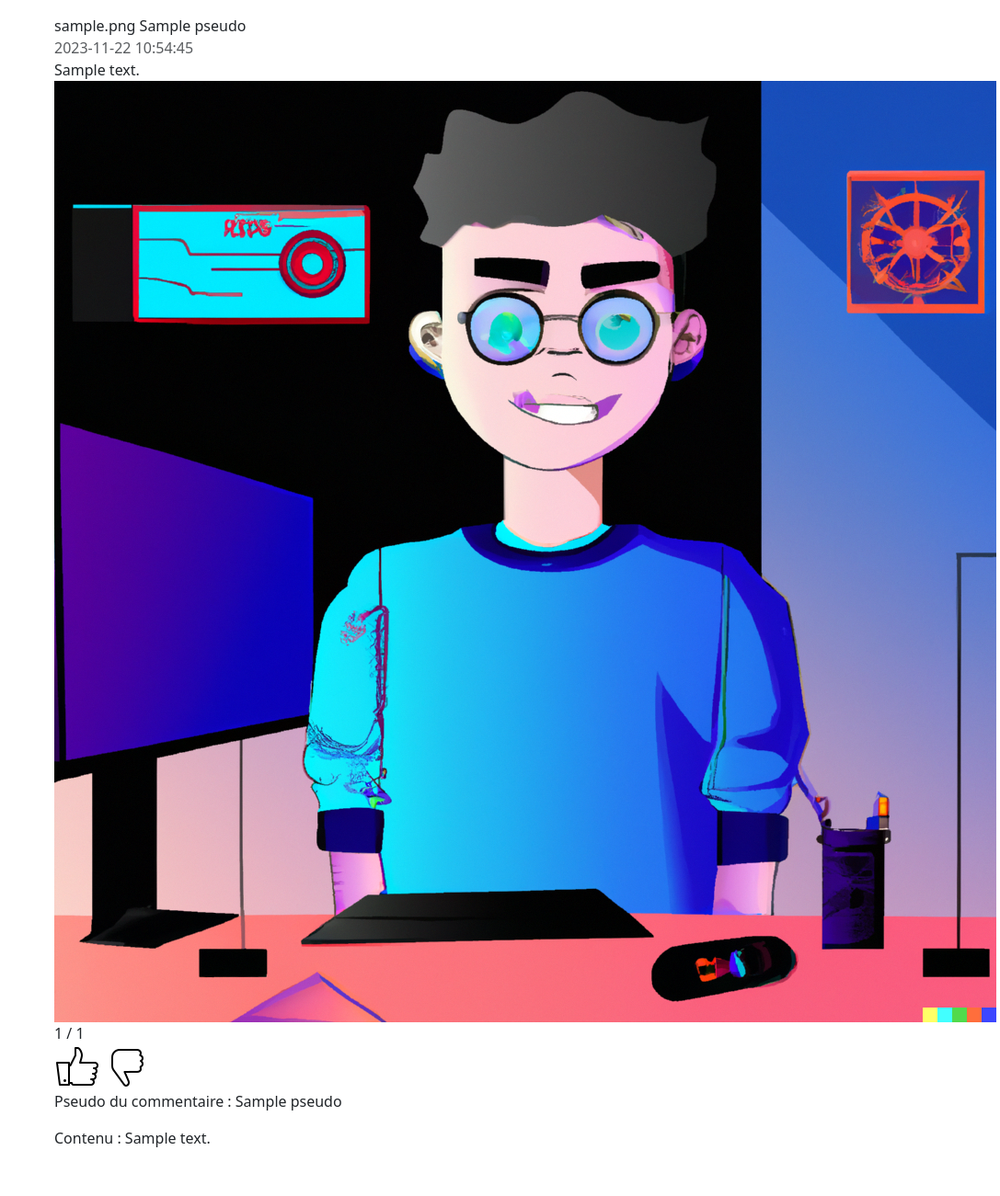
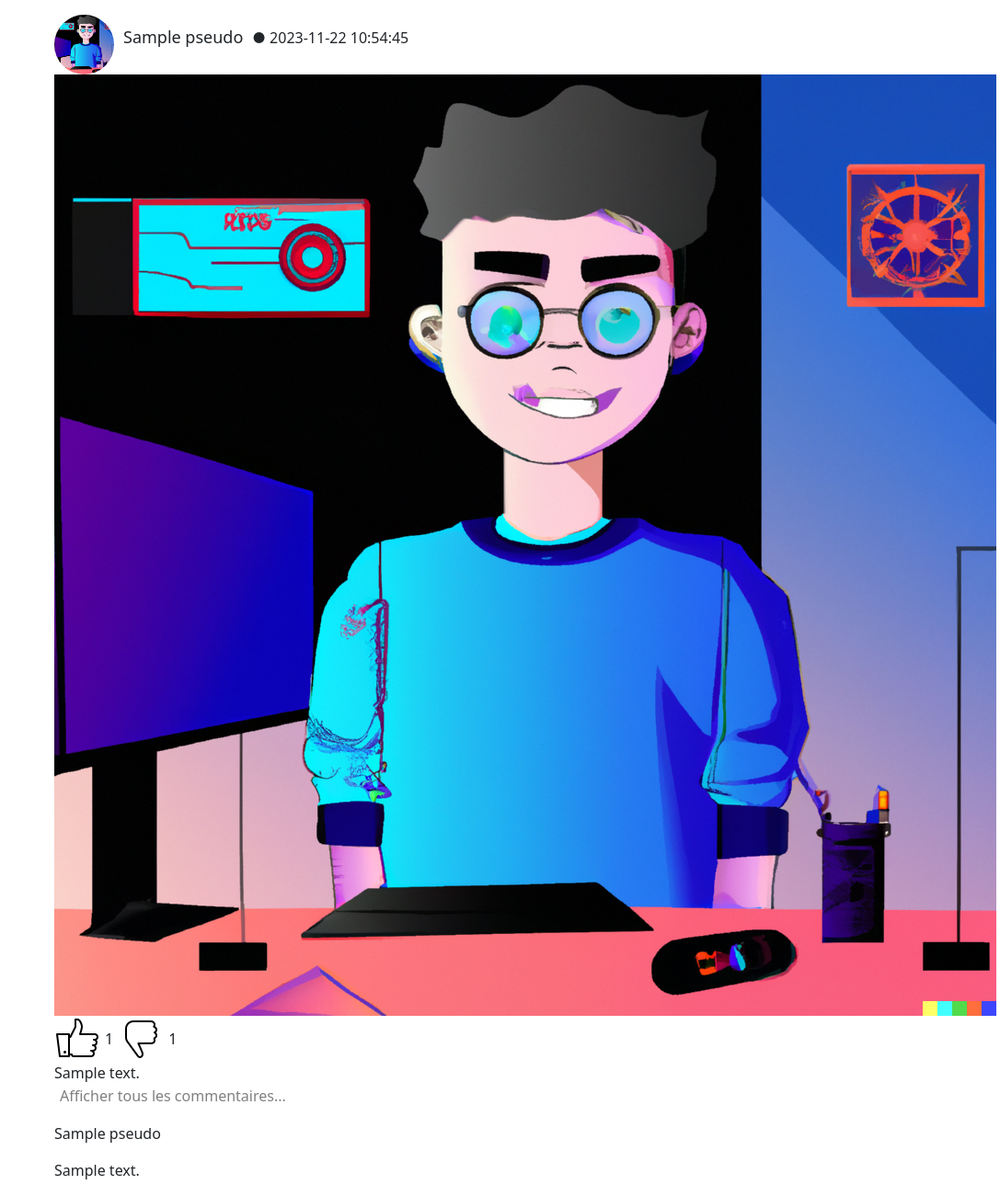
Before and after one commit to LioznTheBun/instagrume_groupe3_client, a Symfony app: template templates/accueil.html.twig in a window 1320 px wide. Shown: the part 96-1397 px from the top of the page at 92% size, without its empty margins (233-1320 px from the left). Before the commit the page ends 1344 px from the top, so only its background shows below. Run offline with Twig, Linux system fonts and the light colour scheme; the template is opened without the code that fills it: most values are stand-ins (such as "Sample title", 1, 10 or a date in 2020); some libraries are stand-ins or nearby versions.

Commit message:
Accueil, profil css

```diff
--- a/public/css/accueil.css
+++ b/public/css/accueil.css
@@ -23,8 +23,9 @@
     height: 50%;
 }
 
-img {
+.buttonShowPost {
     border: none;
+    background: none;
 }
 
 .close {
@@ -73,3 +74,71 @@ img {
 .bottom-section {
     margin-top: auto;
 }
+
+.popup-content-publication {
+    display: flex;
+}
+
+.popupPublication {
+    display: none;
+    position: fixed;
+    top: 0;
+    left: 0;
+    width: 100%;
+    height: 100%;
+    background-color: rgba(0, 0, 0, 0.7);
+}
+
+.popup-content-publication {
+    position: absolute;
+    top: 50%;
+    left: 50%;
+    transform: translate(-50%, -50%);
+    background-color: #fff;
+    border-radius: 5px;
+    box-shadow: 0 0 10px rgba(0, 0, 0, 0.3);
+    width: 90%;
+    height: 90%;
+}
+
+
+.left-content-popup img {
+    width: 100%;
+    height: 100%;
+}
+
+.right-content-popup {
+    padding: 25px;
+    width: 60%;
+    height: 100%;
+}
+
+.more_infos {
+    font-weight: lighter;
+    color: grey
+}
+
+.likes_dislikes_section {
+    display: flex;
+    align-items: center;
+    gap: 5px;
+}
+
+.post-header {
+    display: flex;
+    align-items: center;
+    gap: 10px;
+}
+
+.avatar_user {
+    border-radius: 100%;
+    width: 65px;
+}
+
+.pseudo_user {
+    font-size: 18px;
+}
+
+.date_post {
+    font-weight: lighter;
+}
--- a/public/js/accueil.js
+++ b/public/js/accueil.js
@@ -1,5 +1,13 @@
 function showPopup() {
     document.getElementById('popup').style.display = 'block';
+}
+
+function showPublication() {
+    document.getElementById('popupPublication').style.display = 'block';
+}
+
+function closePopupPublication() {
+    document.getElementById('popupPublication').style.display = 'none';
 }
 
 function closePopup() {
@@ -21,3 +29,25 @@ function PreviewImage() {
         document.getElementById("uploadPreview").src = oFREvent.target.result;
     };
 };
+function createPublication() {
+    var modalCreatePublication = document.getElementById('publishButton');
+    modalCreatePublication.addEventListener('click', function (event) {
+        let dataToSend = new Object();
+        dataToSend.description = document.getElementById('inputDescription').value;
+
+        let ajaxRequest = new XMLHttpRequest();
+        ajaxRequest.addEventListener('readystatechange', function () {
+            if (ajaxRequest.readyState === 4) {
+                if (ajaxRequest.status === 200) {
+                    location.reload();
+                } else {
+                    console.log('Status error: ' + ajaxRequest.status);
+                }
+            }
+        });
+
+        ajaxRequest.open('POST', '/publications');
+        ajaxRequest.setRequestHeader('Content-Type', 'application/json');
+        ajaxRequest.send(JSON.stringify(dataToSend));
+    });
+}
--- a/templates/accueil.html.twig
+++ b/templates/accueil.html.twig
@@ -14,57 +14,80 @@
 {% endblock %}
 
 {% block body %}
-	<!--Bouche for qui n'affiche que 3 posts-->
-	{% for post in posts|slice(0, 3) %}
-	<div class="container">
-
-		<div class="row justify-content-center">
-			<div class="col-md-8 mt-3">
-				<article class="post mb-3">
-				{% if role == 'membre' %}
-					<button id="createPublicationBtn" class="button_add_post" onclick="showPopup()"><img src="{{ asset('images/add_post.png') }}"></button></img>
+		{% if app.session.get('role') != NULL %}
+		<button id="createPublicationBtn" class="button_add_post" onclick="showPopup()">
+			<img src="{{ asset('images/add_post.png') }}">
+		</button>
 		<div id="popup" class="popup">
 			<div class="popup-content">
 				<div class="close" onclick="closePopup()">Fermer</div>
-							<div class="div_input_description"><input class="input_description_post" type="text" placeholder="À quoi pensez-vous ?"></input></div>
+				<label for='inputDescription' class='form-label'></label>
+				<input id='inputDescription' class='form-control' type='text'>
 				<img id="uploadPreview" style="width: 300px; height: 280px;" />
 				<div class="bottom-section">
-								<div class="div_publier"><button class="publier">Publier</button></div>
+					<div class="div_publier">
+						<button class="publier" id="publishButton" onclick="createPublication()">Publier</button>
+					</div>
 					<input id="uploadImage" type="file" name="myPhoto" onchange="PreviewImage();" />
 				</div>
 			</div>
 		</div>
 	{% endif %}
+	<!--Bouche for qui n'affiche que 3 posts-->
+	{% for post in posts|slice(0, 3) %}
+	<div class="container">
+		<div class="row justify-content-center">
+			<div class="col-md-8 mt-3">
+				<article class="post mb-3">
 					<header class="post-header">
-						<div class="avatar_pseudo_user"> {{ post.auteur.avatar }} {{ post.auteur.pseudo }} </div>
+						<!--<div class="avatar_pseudo_user"> {{ post.auteur.avatar }} {{ post.auteur.pseudo }} </div> -->
+						<a href="/profil"><img class="avatar_user" src="{{ asset('images/photo-test1.png') }}" alt=""></a>
+						<p class="pseudo_user">{{ post.auteur.pseudo }}</p>
+						<p class="date_post">● {{ post.date_publication.timestamp | date('Y-m-d H:i:s') }}</p>
 					</header>
-					<div class="post-footer text-muted">
-						{{ post.date_publication.timestamp | date('Y-m-d H:i:s') }}
+					<!-- TODO: Vérifier comment sera entrée l'image dans la BDD en base 64 -->
+					<img class="post-img-top" src="{{ asset('images/photo-test1.png') }}" alt="">
+					<div class="post-footer">
+						<div class="likes_dislikes_section">
+								<img class="" src="{{ asset('images/like.png') }}"></img>
+								{{ post.rating_publication.likes_count }}
+								<img class="" src="{{ asset('images/dislike.png') }}"></img>
+								{{ post.rating_publication.dislikes_count }}
 						</div>
 						<div class="post-body">
 							<section class="description post-text">{{ post.description }}</section>
 						</div>
-					<!-- TODO: Vérifier comment sera entrée l'image dans la BDD en base 64 -->
-					<img class="post-img-top" src="{{ asset('images/photo-test1.png') }}" alt="">
-
-
-					<div class="post-footer">
-						<section class="ratio">{{ post.rating_publication.likes_count }} / {{ post.rating_publication.dislikes_count }}</section>
-						<div>
-							<img class="" src="{{ asset('images/like.png') }}"></img> <img class="" src="{{ asset('images/dislike.png') }}"></img>
+						<button class="buttonShowPost" onclick="showPublication()"><p class="more_infos">Afficher tous les commentaires...</p></button>
+						{% for commentaire in post.commentaires | slice(0, 1) %}
+								<div class="commentaire post">
+									<div class="post-body">
+										<p class="post-text">{{ commentaire.auteur.pseudo }}</p>
+										<p class="post-text">{{ commentaire.contenu }}</p>
 									</div>
 								</div>
-					<div class="post-footer">
+						{% endfor %}
+					</div>
+					<div id="popupPublication" class="popupPublication">
+						<div class="popup-content-publication">
+							<div class="close" onclick="closePopupPublication()">Fermer</div>
+							<div class="left-content-popup">
+								<img class="post-img-top" src="{{ asset('images/photo-test1.png') }}" alt="">
+							</div>
+							<div class="right-content-popup">
+								<div class="avatar_pseudo_user"> {{ post.auteur.avatar }} {{ post.auteur.pseudo }} </div>
+								<p>{{ post.description }}</p>
 								<section class="commentaires">
 								{% for commentaire in post.commentaires %}
 								<div class="commentaire post">
 									<div class="post-body">
-									<p class="post-text">Pseudo du commentaire : {{ commentaire.auteur.pseudo }}</p>
-									<p class="post-text">Contenu : {{ commentaire.contenu }}</p>
+										<p class="post-text">{{ commentaire.auteur.pseudo }}</p>
+										<p class="post-text">{{ commentaire.contenu }}</p>
 									</div>
 								</div>
 								{% endfor %}
+							</div>
 						</section>
+						</div>
 					</div>
 					{% if 'role' == 'admin' %}
 					<div class="post-footer">
```
Also changed, not shown: public/css/profil.css (+15 -0 lines), src/Controller/PageController.php (+11 -6 lines), src/Controller/PublicationController.php (added, +31 -0 lines), src/Service/ApiLinker.php (+36 -9 lines), templates/profil.html.twig (+18 -4 lines). Lines whose indentation alone changed are shown as unchanged.
